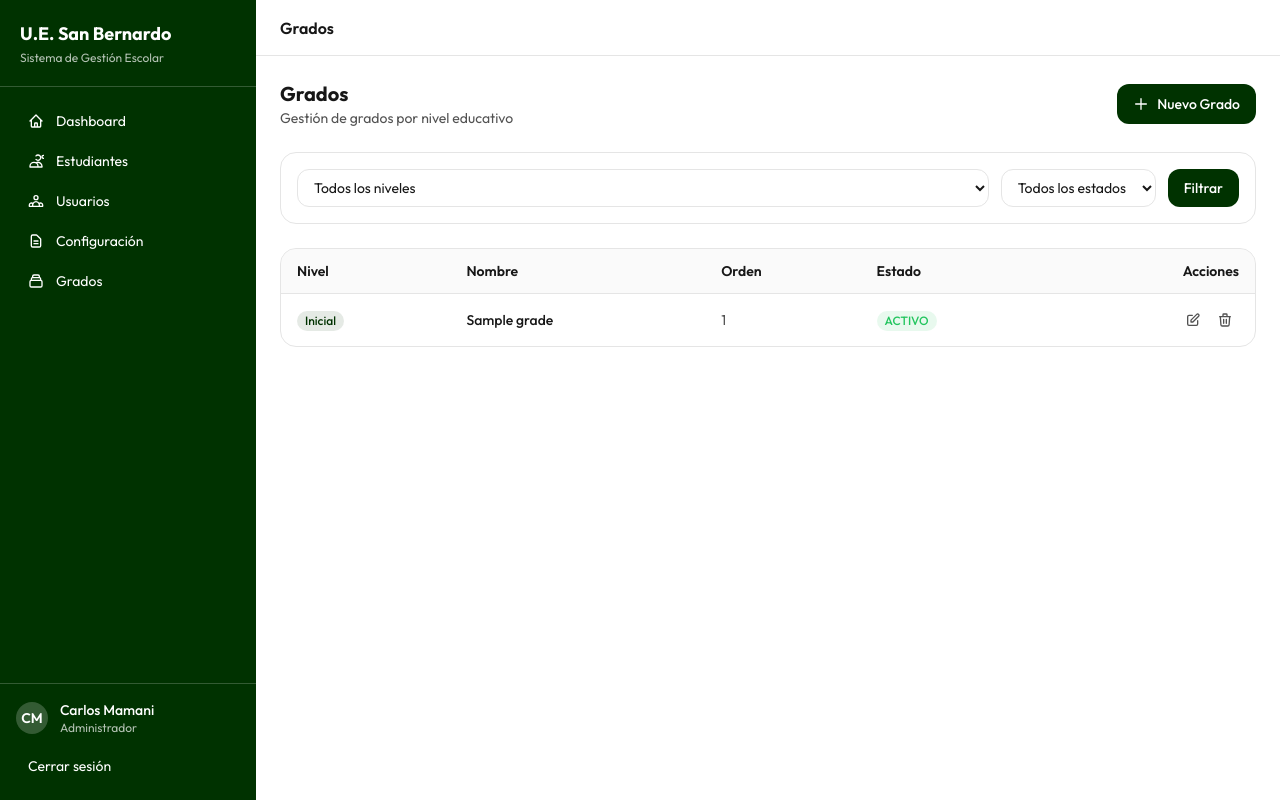
After one commit to 4l3j0o/COSABE360, a Laravel app: page /grados in a window 1280 px wide. The commit adds this page. Run offline with Laravel 12, Linux system fonts and the light colour scheme; a user stored in the database is signed in; data comes from the database, SQL or seed files in the repository; tables that the repository leaves empty hold one stand-in row (values such as "Sample post"); style sheets or scripts are compiled from the project's sources.

Commit message:
feat: ingreso desde menu

```diff
--- a/app/Http/Controllers/GradeController.php
+++ b/app/Http/Controllers/GradeController.php
@@ -3,15 +3,35 @@
 namespace App\Http\Controllers;
 
 use App\Models\Grade;
+use App\Models\Level;
 use Illuminate\Http\JsonResponse;
+use Illuminate\Http\RedirectResponse;
 use Illuminate\Http\Request;
 use Illuminate\Support\Facades\DB;
 use Illuminate\Support\Facades\Schema;
 use Illuminate\Validation\Rule;
+use Illuminate\View\View;
 
 class GradeController extends Controller
 {
-    public function index(Request $request): JsonResponse
+    public function index(Request $request)
+    {
+        if ($request->expectsJson()) {
+            return $this->apiIndex($request);
+        }
+
+        $levels = Level::orderBy('orden')->get();
+        $grades = Grade::with('level')
+            ->when($request->query('nivel_id'), fn ($q, $v) => $q->where('nivel_id', $v))
+            ->when($request->query('estado'), fn ($q, $v) => $q->where('estado', $v))
+            ->orderBy('nivel_id')
+            ->orderBy('orden')
+            ->get();
+
+        return view('grades.index', compact('grades', 'levels'));
+    }
+
+    private function apiIndex(Request $request): JsonResponse
     {
         $grades = Grade::with('level')
             ->when($request->query('nivel_id'), fn ($q, $v) => $q->where('nivel_id', $v))
@@ -23,7 +43,7 @@ class GradeController extends Controller
         return response()->json(['data' => $grades]);
     }
 
-    public function store(Request $request): JsonResponse
+    public function store(Request $request)
     {
         $validated = $request->validate([
             'nivel_id' => ['required', 'integer', 'exists:levels,id'],
@@ -37,17 +57,26 @@ class GradeController extends Controller
             'estado' => ['sometimes', 'in:ACTIVO,INACTIVO'],
         ]);
 
-        $grade = Grade::create($validated + ['estado' => 'ACTIVO']);
+        Grade::create($validated + ['estado' => 'ACTIVO']);
 
-        return response()->json(['data' => $grade->load('level')], 201);
+        if ($request->expectsJson()) {
+            $grade = Grade::with('level')->latest()->first();
+            return response()->json(['data' => $grade], 201);
         }
 
-    public function show(Grade $grade): JsonResponse
+        return redirect()->route('grades.index')->with('success', 'Grado creado correctamente.');
+    }
+
+    public function show(Grade $grade)
     {
+        if (request()->expectsJson()) {
             return response()->json(['data' => $grade->load('level')]);
         }
 
-    public function update(Request $request, Grade $grade): JsonResponse
+        return view('grades.show', ['grade' => $grade->load('level')]);
+    }
+
+    public function update(Request $request, Grade $grade)
     {
         $validated = $request->validate([
             'nivel_id' => ['sometimes', 'integer', 'exists:levels,id'],
@@ -65,10 +94,14 @@ class GradeController extends Controller
 
         $grade->update($validated);
 
+        if ($request->expectsJson()) {
             return response()->json(['data' => $grade->fresh('level')]);
         }
 
-    public function destroy(Grade $grade): JsonResponse
+        return redirect()->route('grades.index')->with('success', 'Grado actualizado correctamente.');
+    }
+
+    public function destroy(Grade $grade)
     {
         $bloqueadoPor = [];
 
@@ -89,13 +122,21 @@ class GradeController extends Controller
         }
 
         if ($bloqueadoPor !== []) {
+            if (request()->expectsJson()) {
                 return response()->json([
                     'message' => 'No se puede eliminar el grado porque tiene '.implode(' y ', $bloqueadoPor).'.',
                 ], 409);
             }
 
+            return redirect()->route('grades.index')->with('error', 'No se puede eliminar el grado porque tiene '.implode(' y ', $bloqueadoPor).'.');
+        }
+
         $grade->delete();
 
+        if (request()->expectsJson()) {
             return response()->json(['message' => 'Grado eliminado correctamente.']);
         }
+
+        return redirect()->route('grades.index')->with('success', 'Grado eliminado correctamente.');
     }
+}
--- a/resources/views/dashboard/partials/_sidebar-admin.blade.php
+++ b/resources/views/dashboard/partials/_sidebar-admin.blade.php
@@ -14,3 +14,7 @@
     <svg class="w-4 h-4" fill="none" stroke="currentColor" viewBox="0 0 24 24"><path stroke-linecap="round" stroke-linejoin="round" stroke-width="2" d="M9 12h6m-6 4h6m2 5H7a2 2 0 01-2-2V5a2 2 0 012-2h5.586a1 1 0 01.707.293l5.414 5.414a1 1 0 01.293.707V19a2 2 0 01-2 2z"/></svg>
     Configuración
 </a>
+<a href="{{ route('grades.index') }}" class="flex items-center gap-3 px-3 py-2 rounded-lg text-white hover:bg-white/15 text-sm transition-colors">
+    <svg class="w-4 h-4" fill="none" stroke="currentColor" viewBox="0 0 24 24"><path stroke-linecap="round" stroke-linejoin="round" stroke-width="2" d="M19 11H5m14 0a2 2 0 012 2v6a2 2 0 01-2 2H5a2 2 0 01-2-2v-6a2 2 0 012-2m14 0V9a2 2 0 00-2-2M5 11V9a2 2 0 012-2m0 0V5a2 2 0 012-2h6a2 2 0 012 2v2M7 7h10"/></svg>
+    Grados
+</a>
--- /dev/null
+++ b/resources/views/grades/index.blade.php
@@ -0,0 +1,224 @@
+@extends('layouts.app')
+@section('titulo', 'Grados')
+
+@section('sidebar')
+    @include('dashboard.partials._sidebar-admin')
+@endsection
+
+@section('contenido')
+    <div class="flex flex-col sm:flex-row sm:items-center justify-between gap-3 mb-6">
+        <div>
+            <h1 class="text-xl font-bold text-foreground">Grados</h1>
+            <p class="text-sm text-muted-foreground">Gestión de grados por nivel educativo</p>
+        </div>
+        <button onclick="openModal('modal-create')" class="inline-flex items-center gap-2 bg-primary text-primary-foreground px-4 py-2.5 rounded-lg text-sm font-medium hover:opacity-90 transition-opacity cursor-pointer">
+            <svg class="w-4 h-4" fill="none" stroke="currentColor" viewBox="0 0 24 24"><path stroke-linecap="round" stroke-linejoin="round" stroke-width="2" d="M12 4v16m8-8H4"/></svg>
+            Nuevo Grado
+        </button>
+    </div>
+
+    @if(session('success'))
+        <div class="bg-success/10 border border-success/20 text-success rounded-lg px-4 py-3 mb-4 text-sm">{{ session('success') }}</div>
+    @endif
+    @if(session('error'))
+        <div class="bg-error/10 border border-error/20 text-error rounded-lg px-4 py-3 mb-4 text-sm">{{ session('error') }}</div>
+    @endif
+
+    <div class="bg-card border border-border rounded-xl mb-6">
+        <form method="GET" action="{{ route('grades.index') }}" class="p-4 flex flex-col sm:flex-row gap-3">
+            <select name="nivel_id" class="flex-1 px-3 py-2 border border-input rounded-lg bg-background text-foreground text-sm focus:outline-none focus:ring-2 focus:ring-primary/30 focus:border-primary">
+                <option value="">Todos los niveles</option>
+                @foreach($levels as $level)
+                    <option value="{{ $level->id }}" {{ request('nivel_id') == $level->id ? 'selected' : '' }}>{{ $level->nombre }}</option>
+                @endforeach
+            </select>
+            <select name="estado" class="px-3 py-2 border border-input rounded-lg bg-background text-foreground text-sm focus:outline-none focus:ring-2 focus:ring-primary/30 focus:border-primary">
+                <option value="">Todos los estados</option>
+                <option value="ACTIVO" {{ request('estado') === 'ACTIVO' ? 'selected' : '' }}>Activo</option>
+                <option value="INACTIVO" {{ request('estado') === 'INACTIVO' ? 'selected' : '' }}>Inactivo</option>
+            </select>
+            <button type="submit" class="bg-primary text-primary-foreground px-4 py-2 rounded-lg text-sm font-medium hover:opacity-90 transition-opacity">Filtrar</button>
+        </form>
+    </div>
+
+    @if($grades->isEmpty())
+        <div class="bg-card border border-border rounded-xl p-12 text-center">
+            <svg class="w-12 h-12 text-muted-foreground mx-auto mb-3" fill="none" stroke="currentColor" viewBox="0 0 24 24"><path stroke-linecap="round" stroke-linejoin="round" stroke-width="1.5" d="M19 11H5m14 0a2 2 0 012 2v6a2 2 0 01-2 2H5a2 2 0 01-2-2v-6a2 2 0 012-2m14 0V9a2 2 0 00-2-2M5 11V9a2 2 0 012-2m0 0V5a2 2 0 012-2h6a2 2 0 012 2v2M7 7h10"/></svg>
+            <p class="text-muted-foreground text-sm">No se encontraron grados</p>
+            <button onclick="openModal('modal-create')" class="mt-3 inline-flex items-center gap-2 bg-primary text-primary-foreground px-4 py-2 rounded-lg text-sm font-medium hover:opacity-90 transition-opacity cursor-pointer">
+                <svg class="w-4 h-4" fill="none" stroke="currentColor" viewBox="0 0 24 24"><path stroke-linecap="round" stroke-linejoin="round" stroke-width="2" d="M12 4v16m8-8H4"/></svg>
+                Crear primer grado
+            </button>
+        </div>
+    @else
+        <div class="bg-card border border-border rounded-xl overflow-hidden">
+            <div class="overflow-x-auto">
+                <table class="w-full text-sm">
+                    <thead>
+                        <tr class="border-b border-border bg-muted/50">
+                            <th class="text-left px-4 py-3 font-semibold text-foreground">Nivel</th>
+                            <th class="text-left px-4 py-3 font-semibold text-foreground">Nombre</th>
+                            <th class="text-left px-4 py-3 font-semibold text-foreground">Orden</th>
+                            <th class="text-left px-4 py-3 font-semibold text-foreground">Estado</th>
+                            <th class="text-right px-4 py-3 font-semibold text-foreground">Acciones</th>
+                        </tr>
+                    </thead>
+                    <tbody>
+                        @foreach($grades as $grade)
+                            <tr class="border-b border-border last:border-b-0 hover:bg-muted/30 transition-colors">
+                                <td class="px-4 py-3">
+                                    <span class="inline-flex px-2 py-0.5 rounded-full text-xs font-medium bg-primary/10 text-primary">{{ $grade->level->nombre }}</span>
+                                </td>
+                                <td class="px-4 py-3 font-medium text-foreground">{{ $grade->nombre }}</td>
+                                <td class="px-4 py-3 text-muted-foreground">{{ $grade->orden }}</td>
+                                <td class="px-4 py-3">
+                                    @php
+                                        $colores = [
+                                            'ACTIVO'   => 'bg-success/10 text-success',
+                                            'INACTIVO' => 'bg-warning/10 text-warning',
+                                        ];
+                                    @endphp
+                                    <span class="inline-flex px-2 py-0.5 rounded-full text-xs font-medium {{ $colores[$grade->estado] ?? 'bg-muted text-muted-foreground' }}">
+                                        {{ $grade->estado }}
+                                    </span>
+                                </td>
+                                <td class="px-4 py-3">
+                                    <div class="flex items-center justify-end gap-1">
+                                        <button onclick="editarGrado({{ $grade->id }}, '{{ $grade->nivel_id }}', '{{ $grade->nombre }}', '{{ $grade->orden }}', '{{ $grade->estado }}')" class="p-1.5 rounded-lg hover:bg-muted transition-colors text-muted-foreground hover:text-foreground cursor-pointer" title="Editar">
+                                            <svg class="w-4 h-4" fill="none" stroke="currentColor" viewBox="0 0 24 24"><path stroke-linecap="round" stroke-linejoin="round" stroke-width="2" d="M11 5H6a2 2 0 00-2 2v11a2 2 0 002 2h11a2 2 0 002-2v-5m-1.414-9.414a2 2 0 112.828 2.828L11.828 15H9v-2.828l8.586-8.586z"/></svg>
+                                        </button>
+                                        <form method="POST" action="{{ route('grades.destroy', $grade) }}" onsubmit="return confirm('¿Estás seguro de eliminar este grado?')" class="inline">
+                                            @csrf @method('DELETE')
+                                            <button type="submit" class="p-1.5 rounded-lg hover:bg-error/10 transition-colors text-muted-foreground hover:text-error cursor-pointer" title="Eliminar">
+                                                <svg class="w-4 h-4" fill="none" stroke="currentColor" viewBox="0 0 24 24"><path stroke-linecap="round" stroke-linejoin="round" stroke-width="2" d="M19 7l-.867 12.142A2 2 0 0116.138 21H7.862a2 2 0 01-1.995-1.858L5 7m5 4v6m4-6v6m1-10V4a1 1 0 00-1-1h-4a1 1 0 00-1 1v3M4 7h16"/></svg>
+                                            </button>
+                                        </form>
+                                    </div>
+                                </td>
+                            </tr>
+                        @endforeach
+                    </tbody>
+                </table>
+            </div>
+        </div>
+    @endif
+@endsection
+
+@push('modals')
+    {{-- MODAL CREAR --}}
+    <div id="modal-create" style="display:none; position:fixed; inset:0; z-index:9999; overflow-y:auto; background:rgba(0,0,0,0.3); backdrop-filter:blur(2px); -webkit-backdrop-filter:blur(2px);">
+        <div style="min-height:100%; padding:2rem 1rem; display:flex; align-items:flex-start; justify-content:center;">
+            <div style="width:100%; max-width:32rem; background:var(--card); border:1px solid var(--border); border-radius:1rem; box-shadow:0 25px 50px -12px rgba(0,0,0,0.25);">
+                <div style="display:flex; align-items:center; justify-content:space-between; padding:1rem 1.5rem; border-bottom:1px solid var(--border); border-radius:1rem 1rem 0 0; background:var(--card);">
+                    <h2 style="font-size:1rem; font-weight:700; color:var(--foreground);">Registrar Nuevo Grado</h2>
+                    <button onclick="closeModal('modal-create')" style="padding:0.375rem; border-radius:0.5rem; cursor:pointer; color:var(--muted-foreground); background:none; border:none;" onmouseover="this.style.background='var(--muted)'" onmouseout="this.style.background='none'">
+                        <svg style="width:1.25rem; height:1.25rem;" fill="none" stroke="currentColor" viewBox="0 0 24 24"><path stroke-linecap="round" stroke-linejoin="round" stroke-width="2" d="M6 18L18 6M6 6l12 12"/></svg>
+                    </button>
+                </div>
+                <form method="POST" action="{{ route('grades.store') }}" style="padding:1.5rem;">
+                    @csrf
+                    <div style="background:rgba(0,0,0,0.03); border-radius:0.75rem; padding:1.25rem; border:1px solid rgba(0,0,0,0.05); margin-bottom:1.25rem;">
+                        <h3 class="text-xs font-bold text-primary uppercase tracking-wider mb-4">Datos del Grado</h3>
+                        <div class="grid grid-cols-1 sm:grid-cols-2 gap-4">
+                            <div class="sm:col-span-2">
+                                <label class="block text-xs font-semibold uppercase tracking-wider text-neutral-600 mb-1.5">Nivel Educativo <span class="text-error">*</span></label>
+                                <select name="nivel_id" required class="w-full px-3 py-2.5 border border-input rounded-lg bg-background text-foreground text-sm focus:outline-none focus:ring-2 focus:ring-primary/30 focus:border-primary">
+                                    <option value="">Seleccionar nivel...</option>
+                                    @foreach($levels as $level)
+                                        <option value="{{ $level->id }}">{{ $level->nombre }}</option>
+                                    @endforeach
+                                </select>
+                                @error('nivel_id') <p class="text-xs text-error mt-1">{{ $message }}</p> @enderror
+                            </div>
+                            <div>
+                                <label class="block text-xs font-semibold uppercase tracking-wider text-neutral-600 mb-1.5">Nombre del Grado <span class="text-error">*</span></label>
+                                <input type="text" name="nombre" required maxlength="50" placeholder="Ej: 1ro Primaria" class="w-full px-3 py-2.5 border border-input rounded-lg bg-background text-foreground text-sm placeholder:text-muted-foreground focus:outline-none focus:ring-2 focus:ring-primary/30 focus:border-primary">
+                                @error('nombre') <p class="text-xs text-error mt-1">{{ $message }}</p> @enderror
+                            </div>
+                            <div>
+                                <label class="block text-xs font-semibold uppercase tracking-wider text-neutral-600 mb-1.5">Orden <span class="text-error">*</span></label>
+                                <input type="number" name="orden" required min="1" value="1" class="w-full px-3 py-2.5 border border-input rounded-lg bg-background text-foreground text-sm placeholder:text-muted-foreground focus:outline-none focus:ring-2 focus:ring-primary/30 focus:border-primary">
+                                @error('orden') <p class="text-xs text-error mt-1">{{ $message }}</p> @enderror
+                            </div>
+                        </div>
+                    </div>
+                    <div style="display:flex; align-items:center; justify-content:flex-end; gap:0.75rem; padding-top:1rem; border-top:1px solid var(--border);">
+                        <button type="button" onclick="closeModal('modal-create')" style="padding:0.625rem 1.25rem; border-radius:0.5rem; font-size:0.875rem; font-weight:500; border:1px solid var(--border); background:var(--background); color:var(--foreground); cursor:pointer;">Cancelar</button>
+                        <button type="submit" style="padding:0.625rem 1.25rem; border-radius:0.5rem; font-size:0.875rem; font-weight:500; border:none; background:var(--primary); color:var(--primary-foreground); cursor:pointer;">Crear Grado</button>
+                    </div>
+                </form>
+            </div>
+        </div>
+    </div>
+
+    {{-- MODAL EDITAR --}}
+    <div id="modal-edit" style="display:none; position:fixed; inset:0; z-index:9999; overflow-y:auto; background:rgba(0,0,0,0.3); backdrop-filter:blur(2px); -webkit-backdrop-filter:blur(2px);">
+        <div style="min-height:100%; padding:2rem 1rem; display:flex; align-items:flex-start; justify-content:center;">
+            <div style="width:100%; max-width:32rem; background:var(--card); border:1px solid var(--border); border-radius:1rem; box-shadow:0 25px 50px -12px rgba(0,0,0,0.25);">
+                <div style="display:flex; align-items:center; justify-content:space-between; padding:1rem 1.5rem; border-bottom:1px solid var(--border); border-radius:1rem 1rem 0 0; background:var(--card);">
+                    <h2 style="font-size:1rem; font-weight:700; color:var(--foreground);">Editar Grado</h2>
+                    <button onclick="closeModal('modal-edit')" style="padding:0.375rem; border-radius:0.5rem; cursor:pointer; color:var(--muted-foreground); background:none; border:none;" onmouseover="this.style.background='var(--muted)'" onmouseout="this.style.background='none'">
+                        <svg style="width:1.25rem; height:1.25rem;" fill="none" stroke="currentColor" viewBox="0 0 24 24"><path stroke-linecap="round" stroke-linejoin="round" stroke-width="2" d="M6 18L18 6M6 6l12 12"/></svg>
+                    </button>
+                </div>
+                <form id="form-edit" method="POST" style="padding:1.5rem;">
+                    @csrf @method('PUT')
+                    <div style="background:rgba(0,0,0,0.03); border-radius:0.75rem; padding:1.25rem; border:1px solid rgba(0,0,0,0.05); margin-bottom:1.25rem;">
+                        <h3 class="text-xs font-bold text-primary uppercase tracking-wider mb-4">Datos del Grado</h3>
+                        <div class="grid grid-cols-1 sm:grid-cols-2 gap-4">
+                            <div class="sm:col-span-2">
+                                <label class="block text-xs font-semibold uppercase tracking-wider text-neutral-600 mb-1.5">Nivel Educativo <span class="text-error">*</span></label>
+                                <select name="nivel_id" id="edit-nivel_id" required class="w-full px-3 py-2.5 border border-input rounded-lg bg-background text-foreground text-sm focus:outline-none focus:ring-2 focus:ring-primary/30 focus:border-primary">
+                                    @foreach($levels as $level)
+                                        <option value="{{ $level->id }}">{{ $level->nombre }}</option>
+                                    @endforeach
+                                </select>
+                                @error('nivel_id') <p class="text-xs text-error mt-1">{{ $message }}</p> @enderror
+                            </div>
+                            <div>
+                                <label class="block text-xs font-semibold uppercase tracking-wider text-neutral-600 mb-1.5">Nombre del Grado <span class="text-error">*</span></label>
+                                <input type="text" name="nombre" id="edit-nombre" required maxlength="50" class="w-full px-3 py-2.5 border border-input rounded-lg bg-background text-foreground text-sm placeholder:text-muted-foreground focus:outline-none focus:ring-2 focus:ring-primary/30 focus:border-primary">
+                                @error('nombre') <p class="text-xs text-error mt-1">{{ $message }}</p> @enderror
+                            </div>
+                            <div>
+                                <label class="block text-xs font-semibold uppercase tracking-wider text-neutral-600 mb-1.5">Orden <span class="text-error">*</span></label>
+                                <input type="number" name="orden" id="edit-orden" required min="1" class="w-full px-3 py-2.5 border border-input rounded-lg bg-background text-foreground text-sm placeholder:text-muted-foreground focus:outline-none focus:ring-2 focus:ring-primary/30 focus:border-primary">
+                                @error('orden') <p class="text-xs text-error mt-1">{{ $message }}</p> @enderror
+                            </div>
+                            <div class="sm:col-span-2">
+                                <label class="block text-xs font-semibold uppercase tracking-wider text-neutral-600 mb-1.5">Estado</label>
+                                <select name="estado" id="edit-estado" class="w-full px-3 py-2.5 border border-input rounded-lg bg-background text-foreground text-sm focus:outline-none focus:ring-2 focus:ring-primary/30 focus:border-primary">
+                                    <option value="ACTIVO">Activo</option>
+                                    <option value="INACTIVO">Inactivo</option>
+                                </select>
+                            </div>
+                        </div>
+                    </div>
+                    <div style="display:flex; align-items:center; justify-content:flex-end; gap:0.75rem; padding-top:1rem; border-top:1px solid var(--border);">
+                        <button type="button" onclick="closeModal('modal-edit')" style="padding:0.625rem 1.25rem; border-radius:0.5rem; font-size:0.875rem; font-weight:500; border:1px solid var(--border); background:var(--background); color:var(--foreground); cursor:pointer;">Cancelar</button>
+                        <button type="submit" style="padding:0.625rem 1.25rem; border-radius:0.5rem; font-size:0.875rem; font-weight:500; border:none; background:var(--primary); color:var(--primary-foreground); cursor:pointer;">Guardar Cambios</button>
+                    </div>
+                </form>
+            </div>
+        </div>
+    </div>
+@endpush
+
+@push('scripts')
+    <script>
+        function openModal(id) {
+            document.getElementById(id).style.display = 'block';
+        }
+        function closeModal(id) {
+            document.getElementById(id).style.display = 'none';
+        }
+        function editarGrado(id, nivelId, nombre, orden, estado) {
+            document.getElementById('form-edit').action = '/grados/' + id;
+            document.getElementById('edit-nivel_id').value = nivelId;
+            document.getElementById('edit-nombre').value = nombre;
+            document.getElementById('edit-orden').value = orden;
+            document.getElementById('edit-estado').value = estado;
+            openModal('modal-edit');
+        }
+    </script>
+@endpush
--- a/routes/web.php
+++ b/routes/web.php
@@ -1,6 +1,7 @@
 <?php
 
 use App\Http\Controllers\AuthController;
+use App\Http\Controllers\GradeController;
 use App\Http\Controllers\StudentController;
 use App\Http\Controllers\TaxConfigurationController;
 use App\Http\Controllers\UserController;
@@ -64,3 +65,11 @@ Route::middleware(['auth', 'role:Administrador'])->prefix('configuracion')->grou
     Route::get('tributaria', [TaxConfigurationController::class, 'index'])->name('tax-configuration.index');
     Route::put('tributaria', [TaxConfigurationController::class, 'update'])->name('tax-configuration.update');
 });
+
+// HU-12: Administrar grados solo Administrador
+Route::middleware(['auth', 'role:Administrador'])->prefix('grados')->group(function () {
+    Route::get('/', [GradeController::class, 'index'])->name('grades.index');
+    Route::post('/', [GradeController::class, 'store'])->name('grades.store');
+    Route::put('/{grade}', [GradeController::class, 'update'])->name('grades.update');
+    Route::delete('/{grade}', [GradeController::class, 'destroy'])->name('grades.destroy');
+});
```
Lines whose indentation alone changed are shown as unchanged.
